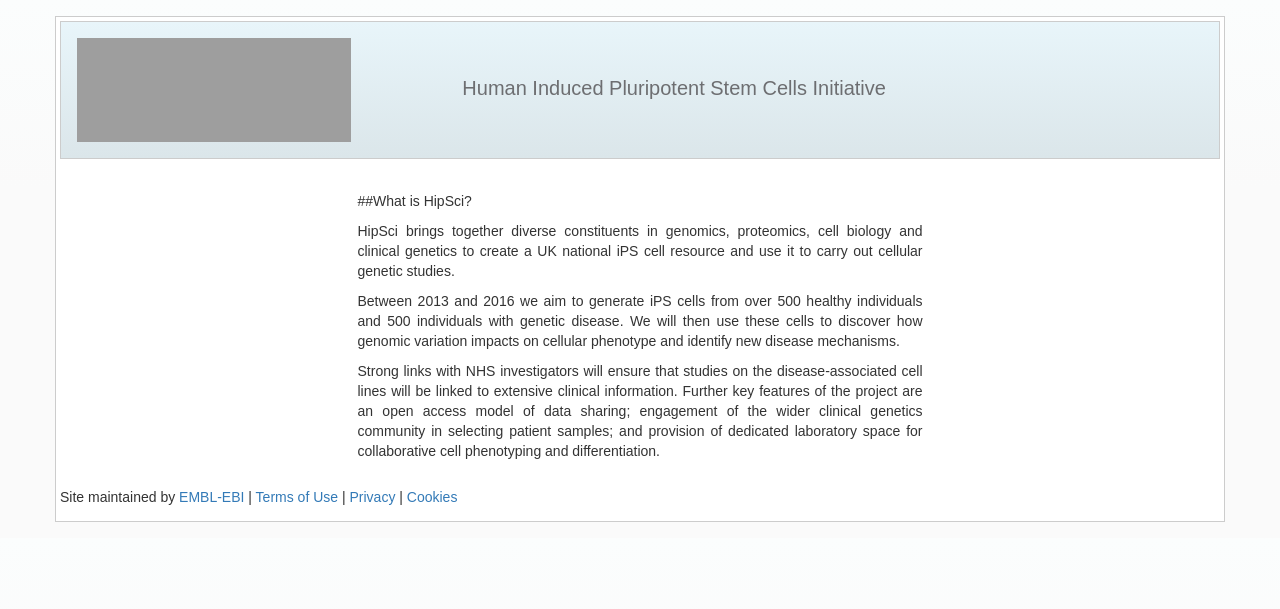
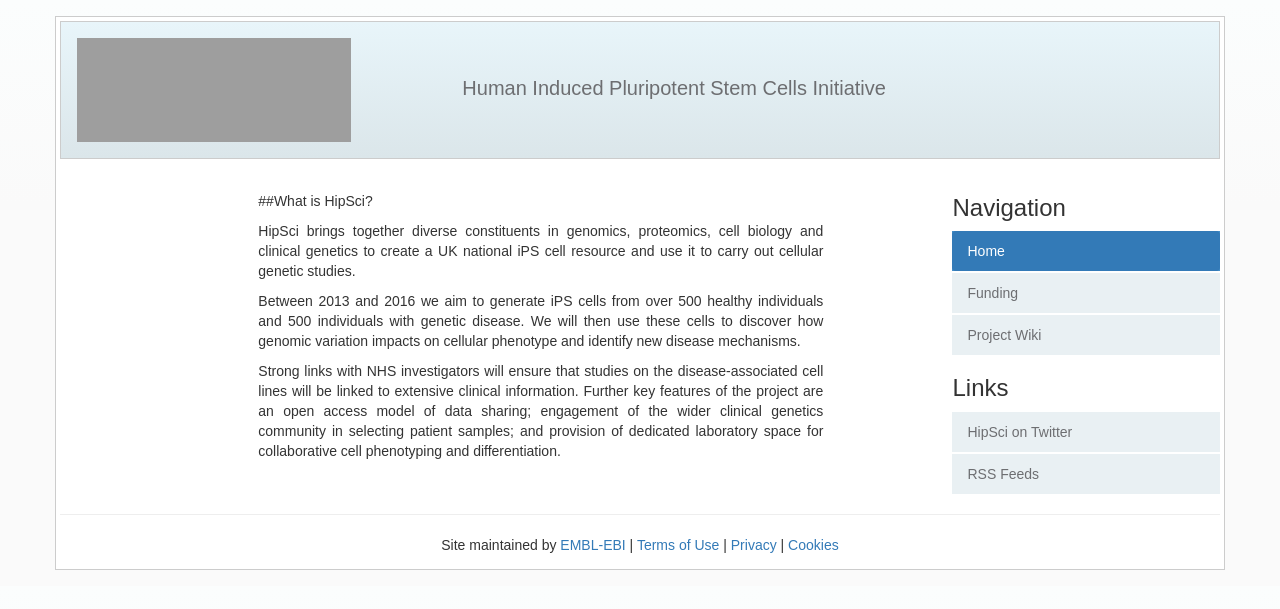
Before and after one commit to EMBL-EBI-GCA/gca_hipsci_website, a Jekyll site: the page built from index.html, in a window 1280 px wide. Shown: the top 609 px of the page. Built offline with Jekyll 4.4.1, drawn with Linux system fonts in a browser that asks for light colours; nearby versions of some CDN libraries.

Commit message:
basic navigation

```diff
--- a/Gemfile
+++ /dev/null
@@ -1,2 +0,0 @@
-source 'https://rubygems.org'
-gem 'github-pages'
--- a/_includes/footer.html
+++ b/_includes/footer.html
@@ -1,6 +1,7 @@
 <footer class="footer">
 
-  <p>
+<hr>
+  <p class="text-center">
     Site maintained by <a href="http://www.ebi.ac.uk/">EMBL-EBI</a>
     |
     <a href="http://www.ebi.ac.uk/Information/termsofuse.html">Terms of Use</a>
--- /dev/null
+++ b/_includes/links.html
@@ -0,0 +1,4 @@
+<ul class="nav nav-pills nav-stacked">
+    <li class="inactive"> <a href="http://www.twitter.com/hipsci">HipSci on Twitter</a></li>
+    <li class="inactive"> <a href="http://www.hipsci.org/announcements/rss.xml">RSS Feeds</a></li>
+</ul>
--- /dev/null
+++ b/_includes/navigation.html
@@ -0,0 +1,13 @@
+<ul class="nav nav-pills nav-stacked">
+    {% assign sortedpages = site.pages | sort: 'order' %}
+    {% for curpage in sortedpages %}
+      {% if curpage.title %}
+        {% if page.title == curpage.title %}
+          {% assign active =  "active" %}
+        {% else %}
+          {% assign active = "inactive" %}
+        {% endif %}
+        <li class="{{active}}"> <a href="{{ curpage.url | prepend: site.baseurl }}">{{ curpage.title }}</a></li>
+      {% endif %}
+    {% endfor %}
+</ul>
--- a/_layouts/default.html
+++ b/_layouts/default.html
@@ -9,8 +9,21 @@
     {% include header.html %}
 
     <div class="row">
-        <div class="col-md-6 col-xs-10 col-md-offset-3 col-xs-offset-1">
+        <div class="col-md-6 col-xs-10 col-md-offset-2 col-xs-offset-1">
         {{ content }}
+        </div>
+
+        <div class="col-md-3 col-xs-10 col-md-offset-1 col-xs-offset-1">
+    <div class="row">
+        <div class="col-md-12 col-xs-5">
+        <h3>Navigation</h3>
+        {% include navigation.html %}
+        </div>
+        <div class="col-md-12 col-md-offset-0 col-xs-5 col-xs-offset-2">
+        <h3>Links</h3>
+        {% include links.html %}
+        </div>
+        </div>
         </div>
     </div>
 
--- a/css/main.scss
+++ b/css/main.scss
@@ -8,6 +8,9 @@ $banner-color-bottom: #E8F5FA;
 $banner-color-top: #DBE6EA;
 $page-color: #FFF;
 $border: 1px solid #CCC;
+$nav-color: #E9F0F3;
+$nav-active-color: #458FC8;
+$heading-font-color: #6D6E71;
 
 body {
     background-color: $background-color;
@@ -33,7 +36,7 @@ header {
     }
 
     h3 {
-        color: #6D6E71;
+        color: $heading-font-color;
         font-weight: normal;
         font-size: 20px;
         margin-top: 20px;
@@ -51,3 +54,15 @@ div.wrapper {
     padding-bottom: 16px;
     text-align: justify;
 }
+
+.nav-pills {
+    li.inactive {
+        background-color: $nav-color;
+        a {
+            color: $heading-font-color;
+        }
+    }
+    li.active {
+            background-color: $nav-active-color;
+    }
+}
--- a/index.html
+++ b/index.html
@@ -1,5 +1,7 @@
 ---
 layout: default
+title: Home
+order: 1
 ---
 
 <div class="wrapper">
```
Also changed, not shown: _includes/funding.md (added, +2 -0 lines), _includes/project-wiki.md (added, +7 -0 lines), _layouts/page.html (+4 -5 lines), funding.html (added, +7 -0 lines), project-wiki.html (added, +7 -0 lines).
